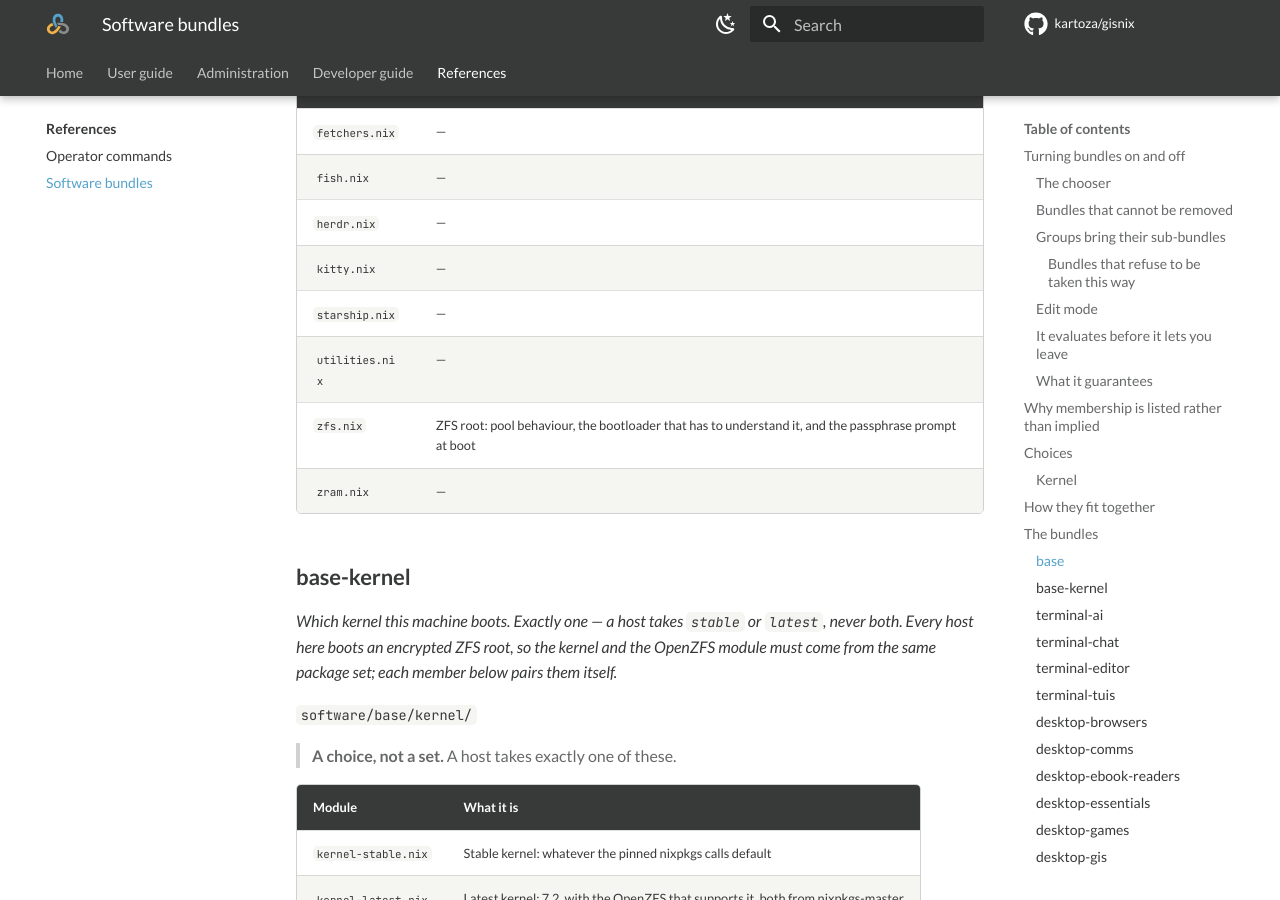
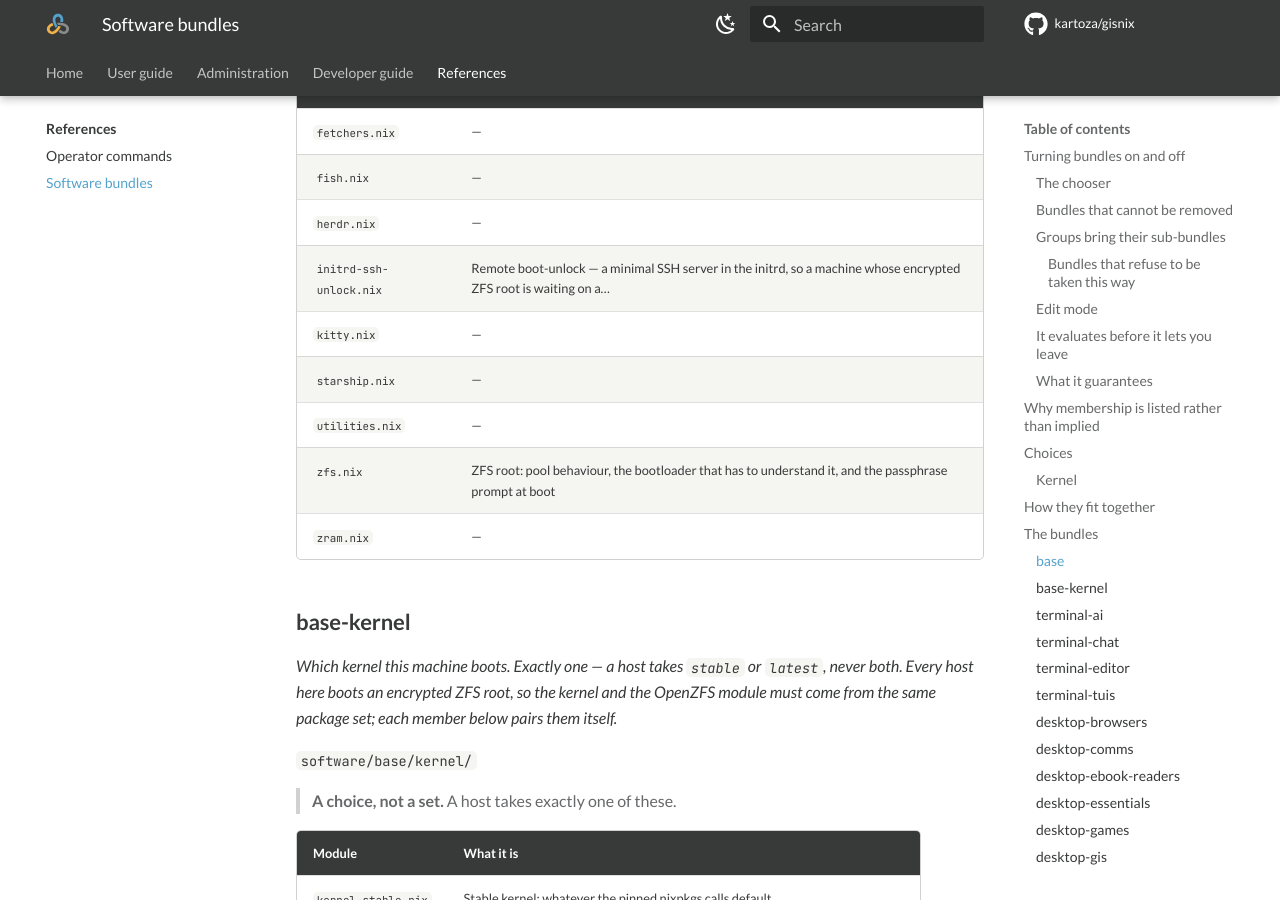
Before and after one commit to kartoza/gisnix, an MkDocs documentation site: the page built from docs/references/bundles.md, in a window 1280 px wide and 900 px high, scrolled down 18229 px. Built offline with MkDocs 1.6.1 and Material for MkDocs 9.7.7, drawn with Linux system fonts in a browser that asks for light colours; comment, search, counter and statistics services are not loaded; some of the changed lines change nothing that is shown; some of the changed text lies outside the part shown.

Commit message:
feat: remote boot-unlock/reboot, on by default on every host
utils/utilities.nix already shipped unlock-host (the client half —
`unlock-host <lan-ip> <port>` connects and hands you the passphrase
prompt) with a comment forward-referencing hosts/<name>/config.nix's
initrdSshPort field. That field existed in fleet.nix's schema, but
nothing actually read it — no host had a way to be unlockable this way
at all.

Added software/base/initrd-ssh-unlock.nix: a minimal SSH server in the
initrd, distinct host key and port from the real system's own sshd
(the initrd lives on the unencrypted ESP, so this key has to assume it
could be read off the disk), authorized keys pulled from whichever
normal user account the install actually created rather than a
hardcoded name. On by default in `base` at port 2222 — a host sets
initrdSshPort = null in its own config.nix to opt out.

This isn't only for encrypted-root hosts waiting on a passphrase — an
unencrypted host that hangs partway through boot for some other reason
is just as reachable this way, which is the point of calling it
"remote reboot" rather than "remote unlock".

```diff
--- a/docs/references/bundles.md
+++ b/docs/references/bundles.md
@@ -326,7 +326,7 @@ graph LR
 
 | Bundle | Modules | Requires | Pulled in by |
 | --- | --- | --- | --- |
-| [`base`](#base)  | 8 | — | — |
+| [`base`](#base)  | 9 | — | — |
 | [`base-kernel`](#base-kernel)  *(choice)* | 2 | — | — |
 | [`terminal-ai`](#terminal-ai)  | 4 | — | — |
 | [`terminal-chat`](#terminal-chat)  | 1 | — | — |
@@ -398,6 +398,7 @@ graph LR
 | `fetchers.nix` | — |
 | `fish.nix` | — |
 | `herdr.nix` | — |
+| `initrd-ssh-unlock.nix` | Remote boot-unlock — a minimal SSH server in the initrd, so a machine whose encrypted ZFS root is waiting on a… |
 | `kitty.nix` | — |
 | `starship.nix` | — |
 | `utilities.nix` | — |
@@ -1153,6 +1154,6 @@ Taking this also brings in `services-system`.
 
 ---
 
-60 bundles, 148 modules.
+60 bundles, 149 modules.
 
 Made with love by [Kartoza](https://kartoza.com) | [Donate](https://github.com/sponsors/timlinux) | [GitHub](https://github.com/kartoza/gisnix)
```
Also changed, not shown: 4 other files.
